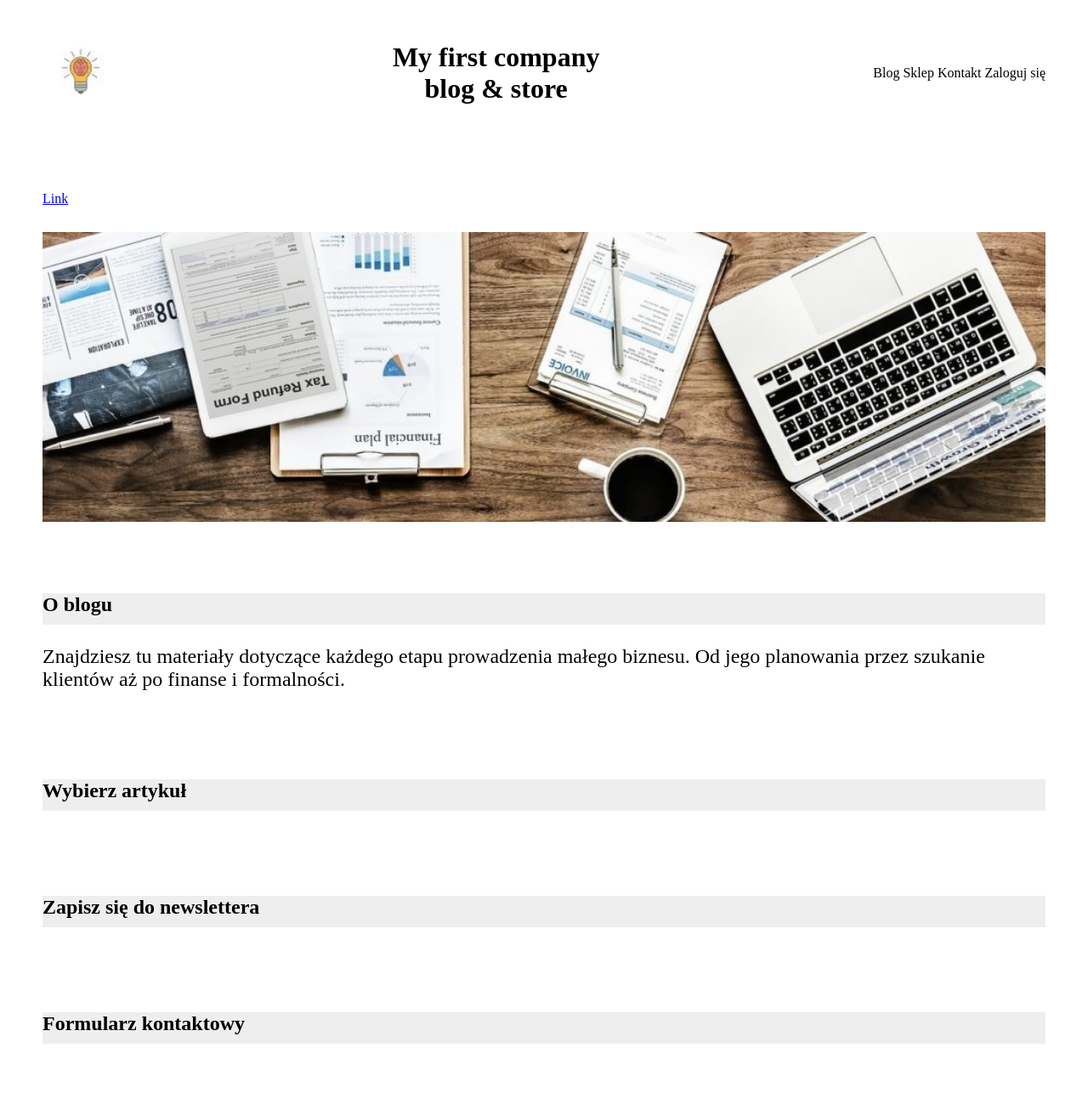
After one commit to ProJola/Myfirstcompany_blogandstore, a Django app: template blog/templates/blog/articles_list.html in a window 1280 px wide. The commit adds this page. Shown: the whole page at 85% size. Run offline with Django 4.2, Linux system fonts and the light colour scheme; the template is opened without the code that fills it, so the values that code supplies are empty.

Commit message:
changing the appearance of the page

```diff
--- a/blog/static/blog/css/main.css
+++ b/blog/static/blog/css/main.css
@@ -1,4 +1,3 @@
-
 
 * {
     box-sizing: border-box;
@@ -8,14 +7,18 @@
     max-width: 1200px;
     padding: 0 10px;
     margin: 0 auto;
+
 }
 
+.container p{
+    font-size: 24px;
+}
 .page-header {
     padding: 20px 0;
 }
 
 .page-header nav a {
-    color: red;
+    color: black;
     text-decoration: none;
 }
 
@@ -53,13 +56,9 @@
 }
 
 
-.hero-section a {
+.main-section a {
     position: center;
     width: 100%;
-}
-
-.float-container {
-    overflow: hidden;
 }
 
 
@@ -70,17 +69,12 @@
 }
 
 
+
 .section-heading-wrapper {
     display: flex;
-    flex-direction: row;
-    gap: 30px;
-
-}
-
-
-.box {
-    border: 2px solid #000;
-
+    flex-wrap: wrap;
+    align-items: center;
+    gap: 70px;
 }
 
 .box:last-child {
@@ -88,13 +82,19 @@
 }
 
 .box h3 {
+    width: 345px;
+    height: 150px;
     margin: 0;
-    padding: 25px 15px;
+    padding: 60px 50px;
     background-color: black;
-    color: white;
     text-transform: uppercase;
+    text-align: center;
 }
 
+.box a {
+    color: white;
+    text-decoration: none;
+}
 
 
 @media screen and (max-width: 1200px) {
--- /dev/null
+++ b/blog/templates/blog/articles_list.html
@@ -0,0 +1,12 @@
+{% extends 'blog/base.html' %}
+
+{% block main_content %}
+<div class="container">
+    <h2 class="section-heading">Wybierz artykuł</h2>
+        <ul>
+            {% for i in object_list %}
+            <li> <a href="{% url 'articles_list' %}">{{ i.name }} </a></li>
+            {% endfor %}
+        </ul>
+</div>
+{% endblock %}
--- a/blog/templates/blog/base.html
+++ b/blog/templates/blog/base.html
@@ -13,7 +13,7 @@
         <div class="container">
             <div class="page-header-wrapper">
                 <a class="page-logo" href="./index.html">
-                    <img src="logo.jpg" alt="logo">
+                    <img src="{% static 'blog/images/logo.jpg' %}" alt="logo" style="width: 90px; height: 90px">
                 </a>
 
                 <h1> My first company <br> <center >blog & store</center> </h1>
@@ -21,34 +21,27 @@
                 <nav>
                     <a href="#">Blog</a>
                     <a href="#">Sklep</a>
-                    <a href="#">Koszyk</a>
                     <a href="#">Kontakt</a>
+                    <a href="#">Zaloguj się</a>
                 </nav>
             </div>
         </div>
     </header>
 
     <main>
-        <section class="hero-section">
+        <section class="main-section">
             <div class="container">
-                <a class="background-image" href="./index.html">
-                    <img src="background_photo.jpg" alt="logo">
-                </a>
                 <section><a href="{% url 'go_to_youtube' %}">Link</a></section>
-
+                <img src="{% static 'blog/images/background_photo.jpg' %}" alt="background_photo" style="width: 100%">
             </div>
         </section>
 
         <section>
             <div class="container">
                 <h2 class="section-heading">O blogu</h2>
-
-                <div class="float-container">
-                    <p>Znajdziesz tu materiały dotyczące każdego etapu prowadzenia małego biznesu. Od jego planowania przez szukanie klientów aż po finanse i formalności.</p>
-                </div>
+                <p>Znajdziesz tu materiały dotyczące każdego etapu prowadzenia małego biznesu. Od jego planowania przez szukanie klientów aż po finanse i formalności.</p>
             </div>
         </section>
-
 
         <section>
             <div id="main_content">
@@ -56,7 +49,6 @@
                 {% endblock %}
             </div>
         </section>
-
 
         <section>
             <div class="container">
@@ -73,7 +65,7 @@
 
     <footer>
         <div class="container">
-            Copyrights 2022
+
         </div>
     </footer>
 </body>
--- a/blog/views.py
+++ b/blog/views.py
@@ -31,7 +31,7 @@
 
 
 class ArticlesListView(ListView):
-    template_name = 'blog/categories_detail.html'
+    template_name = 'blog/articles_list.html'
     model = Article
     fields = '__all__'
 
--- a/blogandstore/urls.py
+++ b/blogandstore/urls.py
@@ -16,6 +16,7 @@
 from django.contrib import admin
 from django.urls import path, include
 
+
 urlpatterns = [
     path("admin/", admin.site.urls),
     path('blog/', include('blog.urls')),
```
Also changed, not shown: blog/templates/blog/article_detail.html (deleted, +0 -10 lines), blog/static/blog/images/background_photo.jpg (added), blog/static/blog/images/logo.jpg (renamed from media/images/logo.jpg), blog/templates/blog/categories_detail.html (line endings or trailing spaces), blogandstore/settings.py (line endings or trailing spaces), media/images/background_photo.jpg (deleted).
